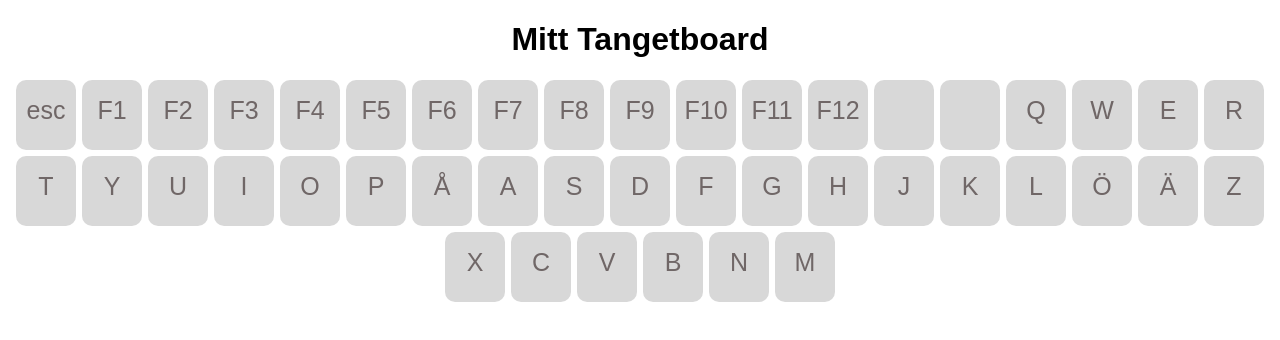
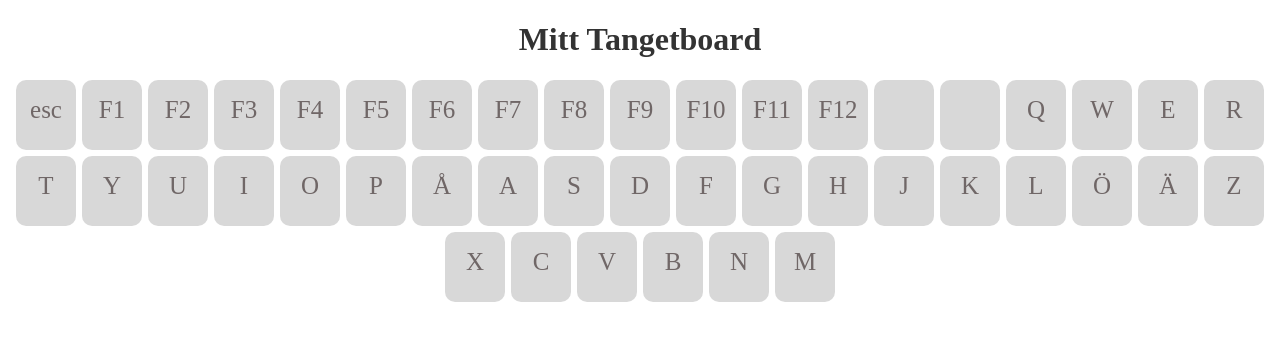
Before and after one commit to tehremshahid83-21x/tehreem_shahid_examenuppgift, a plain HTML site: page index.html in a window 1280 px wide. Drawn offline with Linux system fonts and the light colour scheme.

Commit message:
Update style.css

```diff
--- a/css/style.css
+++ b/css/style.css
@@ -1,8 +1,9 @@
 body{
+    font-size: Ariel;
     text-align: center;
-    font-family:  Arial;
-    color:black¨;
-    background-color: linear-gradient(135 deg, #ffe4ec);
+    background-color: linear-gradient(135 deg, #ffe4ec, #dff7e3);
+    color: #333;
+
 
 }
 .keyboard{
```
